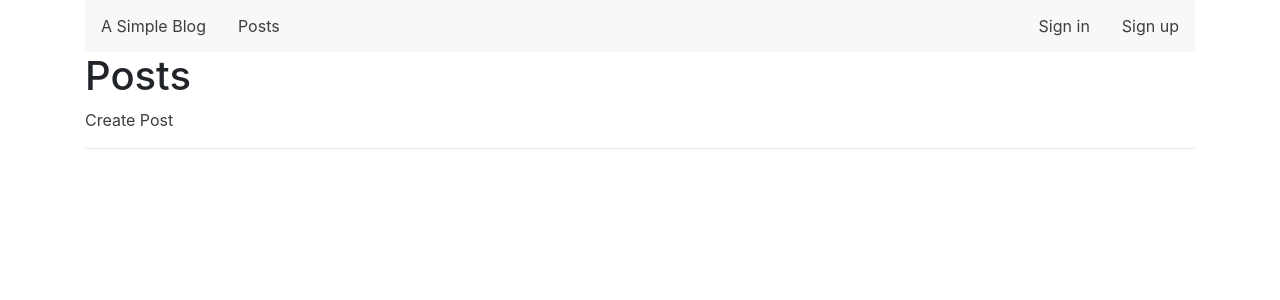
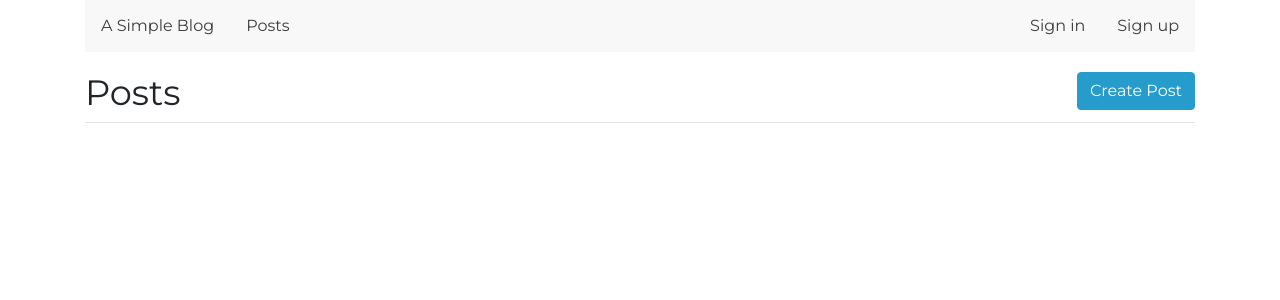
Before and after one commit to irvadm/asimpleblog, a Django app: page /posts/ in a window 1280 px wide. Shown: the top 300 px of the page. Run offline with Django 3.2, Linux system fonts and the light colour scheme; data that the repository does not hold is empty; some libraries are stand-ins or nearby versions.

Commit message:
Add style to post list page

```diff
--- a/posts/admin.py
+++ b/posts/admin.py
@@ -8,5 +8,7 @@ class CommentInline(admin.TabularInline):
 
 @admin.register(Post)
 class PostAdmin(admin.ModelAdmin):
-    list_display = ['title', 'body']
+    list_display = ['title', 'creator', 'body']
+    list_display_links = ['title']
+    list_editable = ['body']
     inlines = [CommentInline]
--- a/static/css/base.css
+++ b/static/css/base.css
@@ -1,9 +1,15 @@
 * {
     box-sizing: border-box;
+    font-family: 'Montserrat', sans-serif;
 }
+hr {
+    margin: 0;
+}
+
 a {
     color: #3d3d3d;
 }
+
 a:hover {
     text-decoration: none;
     color: #269ccc;
@@ -11,7 +17,7 @@ a:hover {
 
 ul.topNav {
     list-style-type: none;
-    margin: 0;
+    margin-bottom: 20px;
     padding: 0;
     overflow: hidden;
     background-color: #f8f8f8;
@@ -50,3 +56,36 @@ ul.topNav li.right {
 .commentList {
     list-style: none;
 }
+
+.pageHeader h1 {
+    font-size: 2.2em;
+}
+
+.pullRight {
+    float: right !important;
+}
+.btn-primary {
+    background-color: #269ccc;
+    border-color: #269ccc;
+}
+.btn-primary:hover {
+    background-color: #1a6d8e;
+}
+
+.postTable {
+    width: 100%;
+}
+
+.post {
+    border-bottom: 1px solid rgba(0,0,0,0.1);
+}
+.postTitle {
+    margin-top: 15px;
+}
+.postInfo {
+    margin-bottom: 20px;
+    font-size: 0.8em;
+}
+.postBody {
+    margin-bottom: 15px;
+}
--- a/templates/base.html
+++ b/templates/base.html
@@ -9,6 +9,7 @@
   <title>{% block title %}{% endblock %}</title>
   <link rel="stylesheet" href="https://stackpath.bootstrapcdn.com/bootstrap/4.1.3/css/bootstrap.min.css" integrity="sha384-MCw98/SFnGE8fJT3GXwEOngsV7Zt27NXFoaoApmYm81iuXoPkFOJwJ8ERdknLPMO" crossorigin="anonymous">
   <link href="{% static 'css/base.css' %}" rel="stylesheet">
+  <link href="https://fonts.googleapis.com/css?family=Montserrat:400" rel="stylesheet">
   <script src="https://stackpath.bootstrapcdn.com/bootstrap/4.1.3/js/bootstrap.min.js" integrity="sha384-ChfqqxuZUCnJSK3+MXmPNIyE6ZbWh2IMqE241rYiqJxyMiZ6OW/JmZQ5stwEULTy" crossorigin="anonymous"></script>
 </head>
 
--- a/templates/core/home.html
+++ b/templates/core/home.html
@@ -1,5 +1,5 @@
 {% extends "base.html" %}
 
 {% block main %}
-<h3>Welcome to a very simple blog!</h3>
+<h1 class="text-center">A Very Simple Blog</h1>
 {% endblock %}
--- a/templates/posts/post_list.html
+++ b/templates/posts/post_list.html
@@ -3,20 +3,27 @@
 
 
 {% block main %}
-<h1>Posts</h1>
-<a href="{% url 'posts:post_create' %}">Create Post</a>
+<div class="pageHeader">
+  <a class="btn btn-primary pullRight" href="{% url 'posts:post_create' %}">Create Post</a>
+  <h1>Posts</h1>
+</div>
+
 <hr>
-<table>
-  <tbody>
-    {% for post in posts %}
-    <tr>
-      <td><a href="{{ post.get_absolute_url }}">{{ post.title }}</a></td>
-      <td>{{ post.creator }}</td>
-      <td>{{ post.body }}</td>
-      <td><a href="{% url 'posts:post_update' post.pk %}">Edit</a></td>
-      <td><a href="{% url 'posts:post_delete' post.pk %}">Delete</a></td>
-    </tr>
-    {% endfor %}
-  </tbody>
+
+<table class="postTable">
+  {% for post in posts %}
+  <tr class="post">
+    <td>
+      <h3 class="postTitle"><a href="{{ post.get_absolute_url }}">{{ post.title }}</a></h3>
+      <div class="postInfo text-muted">
+        <span>{{ post.creator }}</span>
+        <span>{{ post.created }}</span>
+      </div>
+      <div class="postBody">
+        <div>{{ post.body|truncatechars:"30" }}</div>
+      </div>
+    </td>
+  </tr>
+  {% endfor %}
 </table>
 {% endblock %}
```
